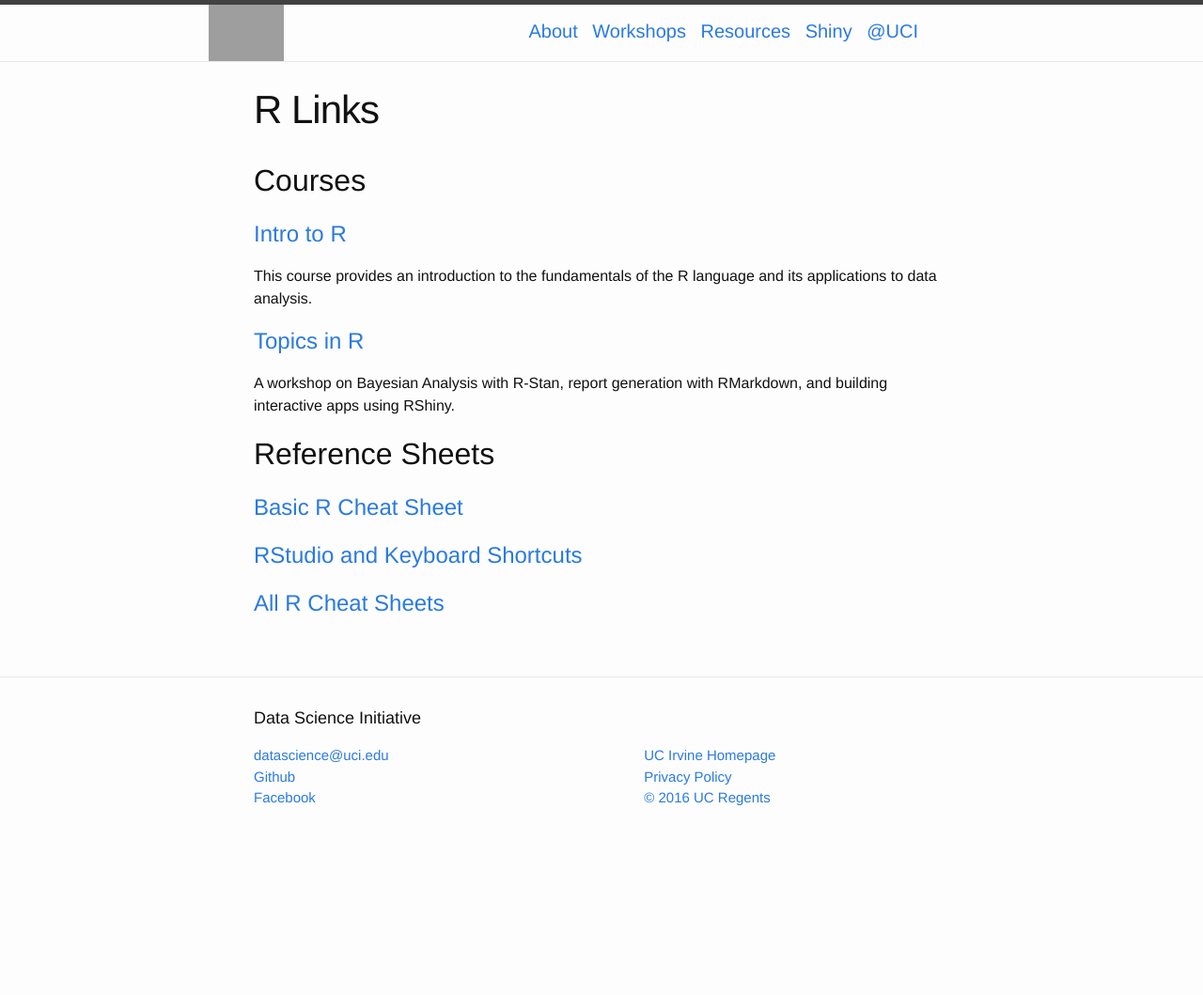
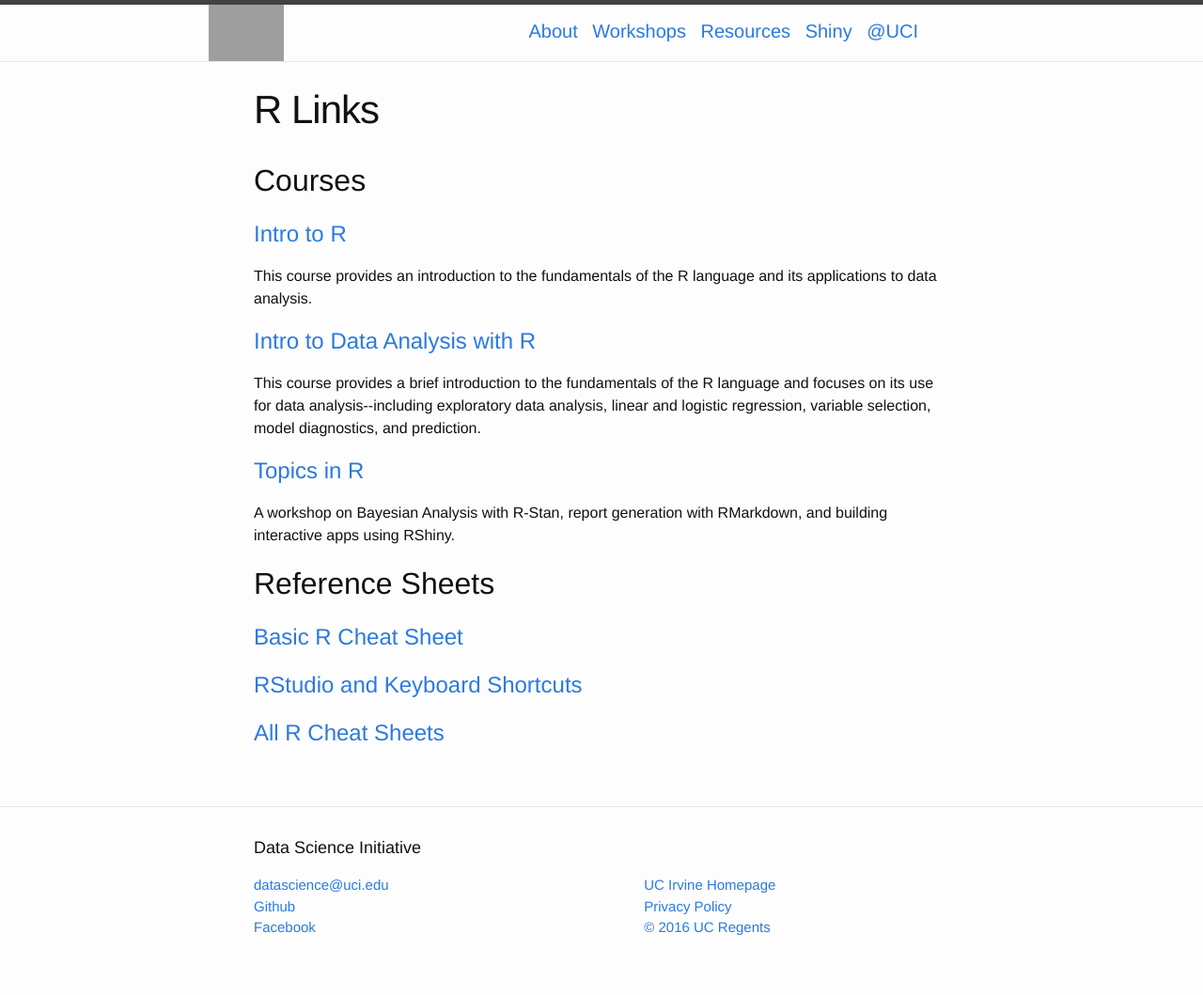
Before and after one commit to UCIDataScienceInitiative/UCIDataScienceInitiative.github.io, a Jekyll site: the page built from Workshops/R.html, in a window 1280 px wide. Shown: the whole page at 94% size. Built offline with Jekyll 4.4.1, drawn with Linux system fonts in a browser that asks for light colours; before the commit the page ends 921 px from its top, so only the background shows below that; grey boxes are pictures that could not be loaded.

Commit message:
added IDA with R description & link

```diff
--- a/Workshops/R.html
+++ b/Workshops/R.html
@@ -7,6 +7,9 @@ permalink: /R/
 
 <h1><a href="https://ucidatascienceinitiative.github.io/Workshops/IntroR/" >Intro to R</a></h1>
 <p>This course provides an introduction to the fundamentals of the R language and its applications to data analysis.</p>
+
+<h1><a href="https://ucidatascienceinitiative.github.io/Workshops/IDA-with-R/" >Intro to Data Analysis with R</a></h1>
+<p>This course provides a brief introduction to the fundamentals of the R language and focuses on its use for data analysis--including exploratory data analysis, linear and logistic regression, variable selection, model diagnostics, and prediction.</p>
 
 <h1><a href="https://ucidatascienceinitiative.github.io/Workshops/TopicsR/" >Topics in R</a></h1>
 <p>A workshop on Bayesian Analysis with R-Stan, report generation with RMarkdown, and building interactive apps using RShiny.</p>
```
